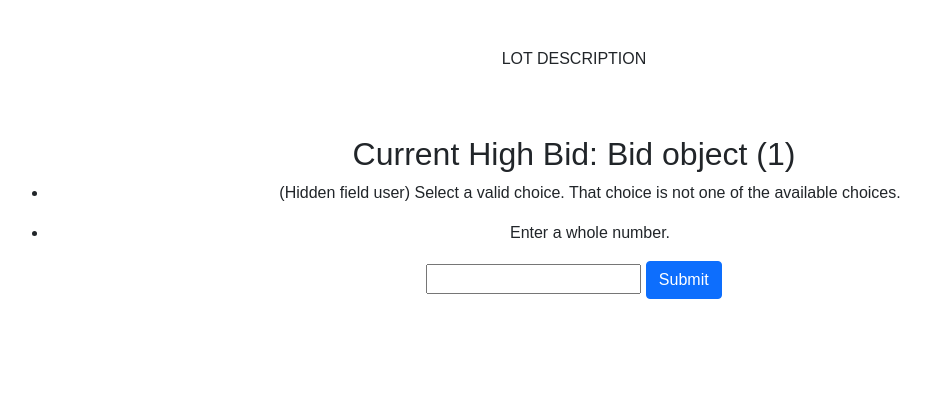
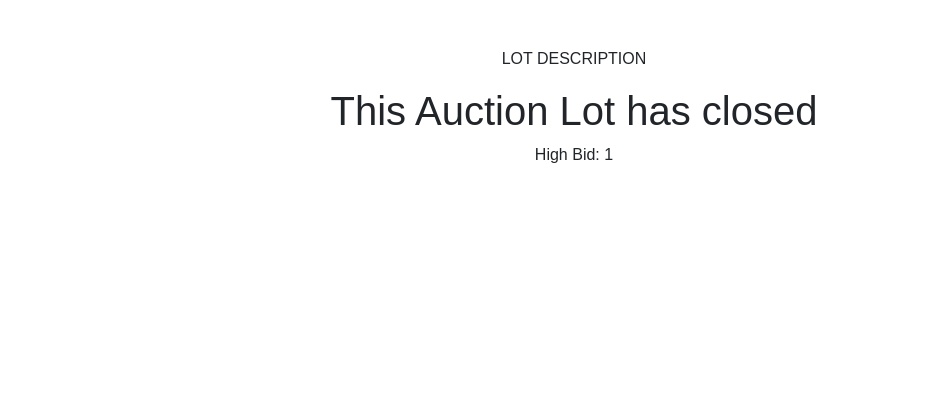
Before and after one commit to dev-bddw/bddw_auction, a Django app: page /lots/1/ in a window 1280 px wide. Shown: the part 1063-1462 px from the top of the page, without its empty margins (66-993 px from the left). After the commit the page ends 1226 px from the top, so only its background shows below. Run offline with Django 4.2, Linux system fonts and the light colour scheme; tables that the repository leaves empty hold one stand-in row (values such as "Sample post"); parts of the project's set-up code (start-up, migrations or seed data) failed here and were passed over; some libraries are stand-ins or nearby versions.

Commit message:
detail view complete

```diff
--- a/lots/admin.py
+++ b/lots/admin.py
@@ -0,0 +1,6 @@
+from django.contrib import admin
+
+from .models import Lot
+
+# Register your models here.
+admin.site.register(Lot)
--- a/lots/models.py
+++ b/lots/models.py
@@ -1,6 +1,22 @@
 from django.db import models
+from django.utils import timezone
+
+from bids.models import Bid
 
 
 class Lot(models.Model):
     starting = models.IntegerField(null=False, blank=False)
     increment = models.IntegerField(null=False, blank=False)
+
+    start_time = models.DateTimeField(null=False, blank=False)
+    end_time = models.DateTimeField(null=False, blank=False)
+
+    def current_high_bid(self):
+        if Bid.objects.filter(lot=self):
+            return Bid.objects.filter(lot=self).order_by("-value")[0].value
+        else:
+            Lot.objects.get(pk=self.pk)
+            return self.starting
+
+    def is_over(self):
+        return timezone.now() > self.end_time
--- a/lots/templates/lot-detail-view.html
+++ b/lots/templates/lot-detail-view.html
@@ -14,17 +14,27 @@
         <p>LOT DESCRIPTION</p>
         </div>
     </div>
-    <div class="pt-5 text-center" hx-get="/lots/poll/1" hx-trigger="every 20s" hx-swap="outerHTML" >
-        <h2>Current High Bid: {{high_bid}}</h2>
+    <div class="bid-container" hx-get="/lots/poll/1" hx-trigger="every 5s" hx-swap="outerHTML">
+        {% if lot.is_over %}
+        <div class="text-center auction-closed">
+            <h1>This Auction Lot has closed</h1>
+            <p>High Bid: {{lot.current_high_bid}}</p>
+        </div>
+        {% else %}
+        <div class="pt-5 text-center">
+            <h2>Current High Bid: {{lot.current_high_bid}}</h2>
+            <p>ENDS {{ lot.end_time }}</p>
+            <p>{{lot.end_time|timeuntil}}</p>
         </div>
         <div class="text-center">
             <form hx-post="{% url 'lots:bid' lot.pk %}" _="on htmx:afterOnLoad wait 10ms then add .show to #modal then add .show to #modal-backdrop" hx-trigger="submit" hx-target="#modals-here" hx-swap="outerHTML">
                 {% csrf_token %}
-            {{ form }}
-            <button type="submit" class="btn btn-primary">Submit</button>
+                {{ form.as_p }}
+                <button type="submit" class="btn btn-dark">BID</button>
             </form>
-    <div>
-
+        </div>
+        {% endif %}
+    </div>
 {% endblock content %}
 
 {% block inline_javascript %}
--- a/lots/templates/partials/bid-hx.html
+++ b/lots/templates/partials/bid-hx.html
@@ -1,5 +1,6 @@
 <div hx-get="/lots/poll/1" hx-trigger="every 20s" hx-swap="outerHTML" >
     <h2>Current High Bid: {{high_bid.value}}</h2>
+    <p>Time Until Lot Close: {{lot.end_time|timeuntil}}
     <p>High Bidder: {{high_bid.user}}</h2>
     {% if request.user != high_bid.user %}
     <p>You are not winning!</p>
--- a/lots/templates/partials/lot-poll-hx.html
+++ b/lots/templates/partials/lot-poll-hx.html
@@ -1,3 +1,21 @@
-<div class="pt-5 text-center" hx-get="/lots/poll/1" hx-trigger="every 20s" hx-swap="outerHTML" >
-    <h2>Current High Bid: {{high_bid}}</h2>
+<div class="bid-container" hx-get="/lots/poll/1" hx-trigger="every 5s" hx-swap="outerHTML">
+    {% if lot.is_over %}
+    <div class="text-center auction-closed">
+        <h1>This Auction Lot has closed</h1>
+        <p>High Bid: {{lot.current_high_bid}}</p>
+    </div>
+    {% else %}
+    <div class="pt-5 text-center">
+        <h2>Current High Bid: {{lot.current_high_bid}}</h2>
+        <p>ENDS {{ lot.end_time }}</p>
+        <p>{{lot.end_time|timeuntil}}</p>
+    </div>
+    <div class="text-center">
+        <form hx-post="{% url 'lots:bid' lot.pk %}" _="on htmx:afterOnLoad wait 10ms then add .show to #modal then add .show to #modal-backdrop" hx-trigger="submit" hx-target="#modals-here" hx-swap="outerHTML">
+            {% csrf_token %}
+            {{ form.as_p }}
+            <button type="submit" class="btn btn-dark">BID</button>
+        </form>
+    </div>
+    {% endif %}
 </div>
--- a/lots/views.py
+++ b/lots/views.py
@@ -1,16 +1,8 @@
 from django.shortcuts import get_object_or_404, render
 
 from bids.forms import BidForm
-from bids.models import Bid
 
 from .models import Lot
-
-
-def return_high_bid(lot):
-    if Bid.objects.filter(lot=lot):
-        return Bid.objects.filter(lot=lot).order_by("-value")[0]
-    else:
-        return lot.starting
 
 
 def lot_detail_view(request, pk: int):
@@ -19,8 +11,7 @@
 
     form = BidForm(
         {
-            "inc_step": lot.increment,
-            "value": return_high_bid(lot),
+            "value": lot.current_high_bid() + 100,
             "user": user,
             "lot": lot,
         }
@@ -29,7 +20,7 @@
     return render(
         request,
         "lot-detail-view.html",
-        {"lot": lot, "high_bid": return_high_bid(lot), "form": form},
+        {"lot": lot, "form": form},
     )
 
 
@@ -41,7 +32,7 @@
         bid = request.POST["value"]
         form = BidForm(request.POST)
 
-        if form.is_valid() and int(request.POST["value"]) > return_high_bid(lot):
+        if form.is_valid() and int(request.POST["value"]) > lot.current_high_bid():
             form = form.save()
             message = f"Your of {bid} bid was placed successfully"
 
@@ -55,11 +46,19 @@
 
 
 def lot_poll_hx(request, pk: int):
-    form = BidForm
+    user = request.user
+    lot = get_object_or_404(Lot, pk=pk)
+    form = BidForm(
+        {
+            "value": lot.current_high_bid() + 100,
+            "user": user,
+            "lot": lot,
+        }
+    )
     lot = get_object_or_404(Lot, pk=pk)
 
     return render(
         request,
         "partials/lot-poll-hx.html",
-        {"lot": lot, "high_bid": return_high_bid(lot), "form": form},
+        {"lot": lot, "form": form},
     )
```
Also changed, not shown: lots/migrations/0002_auto_20220308_1107.py (added), lots/migrations/0003_auto_20220308_1115.py (added). Lines whose indentation alone changed are shown as unchanged.
